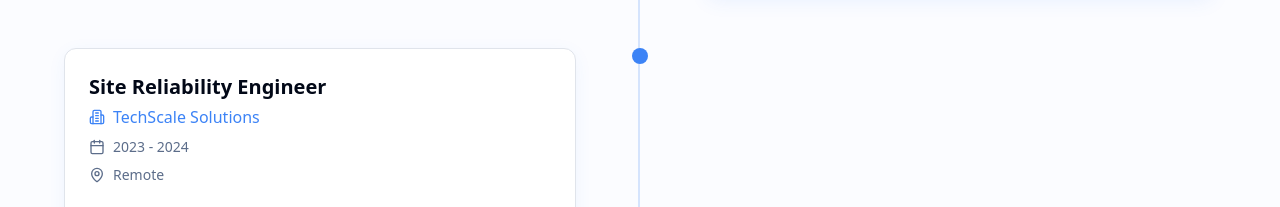
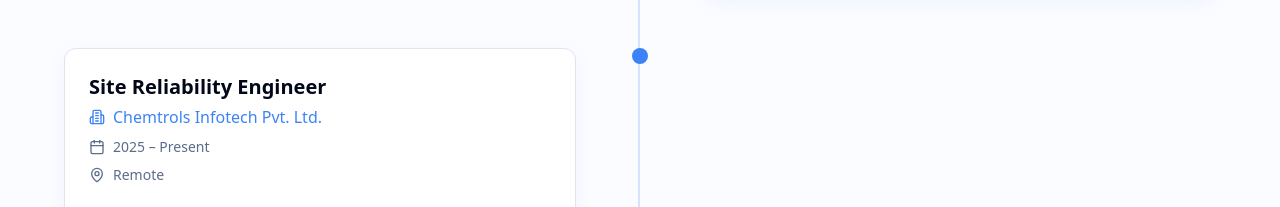
Before and after one commit to sukantabiswas27/My-portfolio, a React (Vite) app: page / in a window 1280 px wide. Shown: the part 3034-3241 px from the top of the page. Built offline with nearby package versions, Linux system fonts and the light colour scheme; the HTML template or start-up script is replaced by a standard one.

Commit message:
Changes
Co-authored-by: sukantabiswas27 <129424328+sukantabiswas27@users.noreply.github.com>

```diff
--- a/src/components/ExperienceSection.tsx
+++ b/src/components/ExperienceSection.tsx
@@ -142,11 +142,11 @@ const ExperienceSection = () => {
                         </h3>
                         <div className="flex items-center text-primary mb-2">
                           <Building2 className="w-4 h-4 mr-2" />
-                          <span className="font-medium">TechScale Solutions</span>
+                          <span className="font-medium">Chemtrols Infotech Pvt. Ltd.</span>
                         </div>
                         <div className="flex items-center text-muted-foreground text-sm mb-2">
                           <Calendar className="w-4 h-4 mr-2" />
-                          <span>2023 - 2024</span>
+                          <span>2025 – Present</span>
                         </div>
                         <div className="flex items-center text-muted-foreground text-sm">
                           <MapPin className="w-4 h-4 mr-2" />
```
